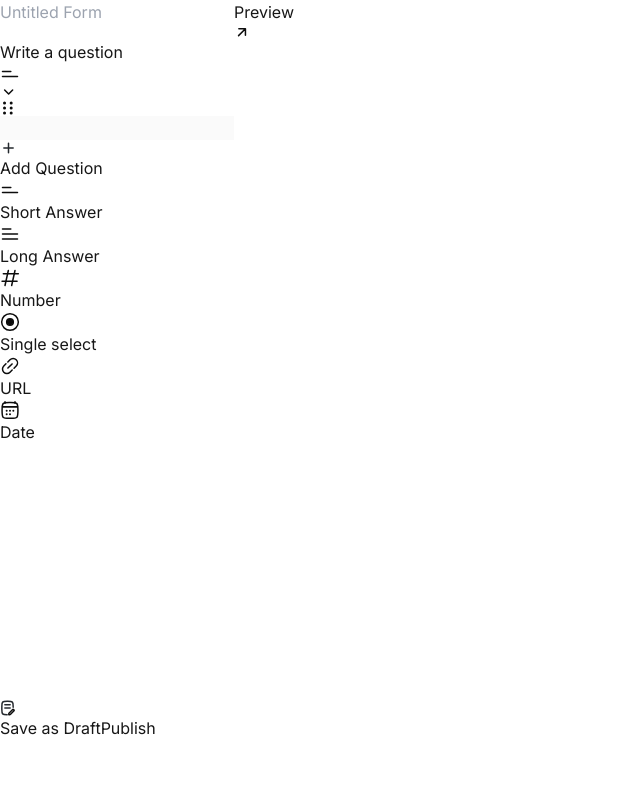
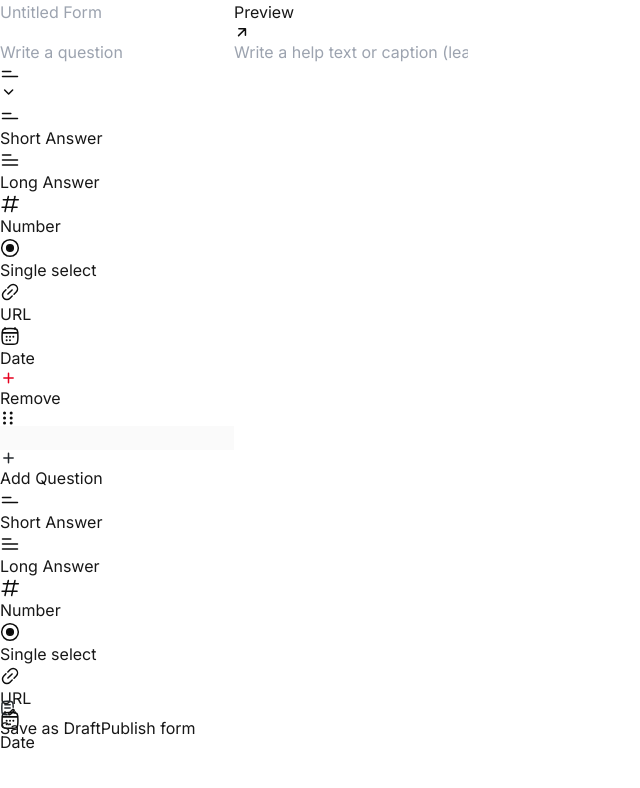
Before and after one commit to aviralj02/next-form-builder, a Next.js app: page /builder in a window 1280 px wide. Both pictures are taken after a click on the item "Short Answer". Shown: the top 788 px of the page, without its empty margins (0-640 px from the left). Built offline with nearby package versions, Linux system fonts and the light colour scheme.

Commit message:
feat: :sparkles: init zustand + create questionStore + update questions on demand + add builder footer + update README

```diff
--- a/package.json
+++ b/package.json
@@ -13,7 +13,8 @@
     "next": "15.0.4",
     "react": "^19.0.0",
     "react-dom": "^19.0.0",
-    "tailwind-merge": "^2.5.5"
+    "tailwind-merge": "^2.5.5",
+    "zustand": "^5.0.2"
   },
   "devDependencies": {
     "@types/node": "^20",
--- a/src/components/AddQuestionDropdown.tsx
+++ b/src/components/AddQuestionDropdown.tsx
@@ -7,50 +7,35 @@ import UrlIcon from "./icons/UrlIcon";
 import DateIcon from "./icons/DateIcon";
 import NumberIcon from "./icons/NumberIcon";
 import { QuestionType } from "@/typings/enums";
+import useQuestionStore from "@/store/questionStore";
+import { questionTypes } from "@/lib/constants";
 
 type Props = {
   isDropdownVisible: boolean;
-  addQuestion: (questionType: QuestionType) => void;
+  setIsDropdownVisible: (value: boolean) => void;
   isAbove: boolean;
 };
 
 const AddQuestionDropdown = ({
   isDropdownVisible,
-  addQuestion,
+  setIsDropdownVisible,
   isAbove,
 }: Props) => {
-  const questionTypes = [
-    {
-      label: "Short Answer",
-      icon: <ShortAnswerIcon />,
-      type: QuestionType.SHORT_ANS,
-    },
-    {
-      label: "Long Answer",
-      icon: <LongAnswerIcon />,
-      type: QuestionType.LONG_ANS,
-    },
-    {
-      label: "Number",
-      icon: <NumberIcon />,
-      type: QuestionType.NUMBER,
-    },
-    {
-      label: "Single select",
-      icon: <SelectIcon />,
-      type: QuestionType.SINGLE_SELECT,
-    },
-    {
-      label: "URL",
-      icon: <UrlIcon />,
-      type: QuestionType.URL,
-    },
-    {
-      label: "Date",
-      icon: <DateIcon />,
-      type: QuestionType.DATE,
-    },
-  ];
+  const { addQuestion } = useQuestionStore();
+
+  const handleAddQuestion = (quesType: QuestionType) => {
+    addQuestion({
+      id: crypto.randomUUID(),
+      formId: "123",
+      title: "",
+      helpText: "",
+      type: quesType,
+      options:
+        quesType === QuestionType.SINGLE_SELECT ? ["Option 1"] : undefined,
+    });
+
+    setIsDropdownVisible(false);
+  };
 
   return (
     <ul
@@ -64,7 +49,7 @@ const AddQuestionDropdown = ({
         <li
           className="p-2 hover:bg-gray-100 rounded capitalize flex items-center gap-2 cursor-pointer"
           key={option.label}
-          onClick={() => addQuestion(option.type)}
+          onClick={() => handleAddQuestion(option.type)}
         >
           {option.icon}
           {option.label}
--- a/src/components/FormBuilder.tsx
+++ b/src/components/FormBuilder.tsx
@@ -4,34 +4,26 @@ import React, { ChangeEvent, useEffect, useRef, useState } from "react";
 import PageWrapper from "./PageWrapper";
 import Button from "./Button";
 import Link from "next/link";
-import { ButtonType, QuestionType } from "@/typings/enums";
+import { ButtonType } from "@/typings/enums";
 import TopRightArrow from "./icons/TopRightArrow";
 import PlusIcon from "./icons/PlusIcon";
-import { Question } from "@/typings/typings";
 import AddQuestionDropdown from "./AddQuestionDropdown";
 import QuestionComponent from "./QuestionComponent";
 import { cn } from "@/lib/utils";
 import DraftIcon from "./icons/DraftIcon";
 import TickIcon from "./icons/TickIcon";
+import useQuestionStore from "@/store/questionStore";
 
 type Props = {};
 
 const FormBuilder = (props: Props) => {
+  const { questions } = useQuestionStore();
+
   const [formTitle, setFormTitle] = useState<string>("");
-  const [questions, setQuestions] = useState<Question[]>([]);
   const [isDropdownVisible, setIsDropdownVisible] = useState<boolean>(false);
   const [dropdownAbove, setDropdownAbove] = useState<boolean>(false);
 
   const buttonRef = useRef<HTMLDivElement | null>(null);
-
-  const addQuestion = (questionType: QuestionType) => {
-    setQuestions((prevQuestions) => [
-      ...prevQuestions,
-      { formId: "123", title: "Write a question", type: questionType },
-    ]);
-
-    setIsDropdownVisible(false);
-  };
 
   useEffect(() => {
     if (isDropdownVisible && buttonRef.current) {
@@ -52,7 +44,7 @@ const FormBuilder = (props: Props) => {
           onChange={(e: ChangeEvent<HTMLInputElement>) =>
             setFormTitle(e.target.value)
           }
-          className="outline-none py-1 px-2 font-medium text-lg"
+          className="outline-none py-1 px-2 font-medium text-lg w-full"
         />
 
         <Link href="/preview">
@@ -68,8 +60,8 @@ const FormBuilder = (props: Props) => {
         style={{ height: "calc(100vh - 140px)" }}
       >
         <div className="flex flex-col gap-4">
-          {questions.map((ques, index) => (
-            <QuestionComponent key={index} ques={ques} />
+          {questions.map((ques) => (
+            <QuestionComponent key={ques.id} ques={ques} />
           ))}
         </div>
 
@@ -91,7 +83,7 @@ const FormBuilder = (props: Props) => {
 
           <AddQuestionDropdown
             isDropdownVisible={isDropdownVisible}
-            addQuestion={addQuestion}
+            setIsDropdownVisible={setIsDropdownVisible}
             isAbove={dropdownAbove}
           />
         </div>
@@ -101,8 +93,13 @@ const FormBuilder = (props: Props) => {
         <Button buttonType={ButtonType.ACTIVE}>
           <DraftIcon /> Save as Draft
         </Button>
-        <Button buttonType={ButtonType.SUBMIT}>
-          <TickIcon /> Publish
+        <Button
+          buttonType={ButtonType.SUBMIT}
+          onClick={() => {
+            console.log(questions);
+          }}
+        >
+          <TickIcon /> Publish form
         </Button>
       </div>
     </PageWrapper>
--- a/src/components/QuestionComponent.tsx
+++ b/src/components/QuestionComponent.tsx
@@ -1,6 +1,6 @@
 import { QuestionType } from "@/typings/enums";
 import { Question } from "@/typings/typings";
-import React, { ReactNode } from "react";
+import React, { ChangeEvent, ReactNode, useState } from "react";
 import ShortAnswerIcon from "./icons/ShortAnswerIcon";
 import LongAnswerIcon from "./icons/LongAnswerIcon";
 import NumberIcon from "./icons/NumberIcon";
@@ -9,12 +9,20 @@ import UrlIcon from "./icons/UrlIcon";
 import DateIcon from "./icons/DateIcon";
 import DropdownIcon from "./icons/DropdownIcon";
 import DragIcon from "./icons/DragIcon";
+import useQuestionStore from "@/store/questionStore";
+import PlusIcon from "./icons/PlusIcon";
+import { cn } from "@/lib/utils";
+import { questionTypes } from "@/lib/constants";
 
 type Props = {
   ques: Question;
 };
 
 const QuestionComponent = ({ ques }: Props) => {
+  const { updateQuestion, removeQuestion } = useQuestionStore();
+  const [isTypeDropdownVisible, setIsTypeDropdownVisible] =
+    useState<boolean>(false);
+
   let icon: ReactNode;
   let inputArea: ReactNode;
 
@@ -52,11 +60,65 @@ const QuestionComponent = ({ ques }: Props) => {
     case QuestionType.SINGLE_SELECT:
       icon = <SelectIcon />;
       inputArea = (
+        <div className="flex flex-col gap-2">
+          {ques.options?.map((option, index) => (
+            <div key={index} className="flex items-center gap-2">
+              <input
+                type="radio"
+                name={`single-select-${ques.id}`}
+                disabled
+                className="h-4 w-4"
+              />
+
               <input
                 type="text"
-          className="outline-none border rounded-lg py-1 px-3"
+                value={option}
+                onChange={(e) => {
+                  const newOptions = [...(ques.options || [])];
+                  newOptions[index] = e.target.value;
+                  updateQuestion(ques.id, { options: newOptions });
+                }}
+                className="flex-grow outline-none border px-2 py-1 rounded-lg text-sm"
+                placeholder={`Option ${index + 1}`}
+              />
+
+              {/* DELETE */}
+              <button
+                onClick={() => {
+                  const newOptions = ques.options?.filter(
+                    (_, i) => i !== index
+                  );
+                  updateQuestion(ques.id, { options: newOptions });
+                }}
+                className="text-red-500 hover:text-red-700"
+              >
+                &times;
+              </button>
+            </div>
+          ))}
+
+          {/* ADD */}
+          <div className="flex items-center gap-2">
+            <input type="radio" disabled className="h-4 w-4" />
+
+            <input
+              type="text"
+              className="flex-grow outline-none border px-2 py-1 rounded-lg text-sm mr-2"
+              placeholder={`Option ${
+                ques.options !== undefined ? ques.options?.length + 1 : 1
+              }`}
               disabled
             />
+            <button
+              onClick={() => {
+                const newOptions = [...(ques.options || []), ""];
+                updateQuestion(ques.id, { options: newOptions });
+              }}
+            >
+              <PlusIcon />
+            </button>
+          </div>
+        </div>
       );
       break;
     case QuestionType.URL:
@@ -74,7 +136,7 @@ const QuestionComponent = ({ ques }: Props) => {
       inputArea = (
         <input
           type="date"
-          className="outline-none border rounded-lg py-1 px-3"
+          className="outline-none border rounded-lg py-1 px-3 text-[#959DA5]"
           disabled
         />
       );
@@ -87,15 +149,77 @@ const QuestionComponent = ({ ques }: Props) => {
   return (
     <div className="p-4 border rounded-2xl flex flex-col gap-2 hover:bg-[#FAFBFC]">
       <div className="flex items-center justify-between">
-        <h3 className="text-sm font-semibold">{ques.title}</h3>
+        <div className="flex flex-col gap-1 w-full mr-5">
+          <input
+            type="text"
+            className="text-sm font-semibold outline-none bg-transparent"
+            placeholder={
+              ques.type === QuestionType.URL
+                ? "Link to your best work"
+                : "Write a question"
+            }
+            value={ques.title}
+            onChange={(e: ChangeEvent<HTMLInputElement>) =>
+              updateQuestion(ques.id, { title: e.target.value })
+            }
+          />
+          <input
+            type="text"
+            className="text-xs outline-none bg-transparent"
+            placeholder="Write a help text or caption (leave empty if not needed)."
+            value={ques.helpText}
+            onChange={(e: ChangeEvent<HTMLInputElement>) =>
+              updateQuestion(ques.id, { helpText: e.target.value })
+            }
+          />
+        </div>
 
         <div className="flex items-center gap-2">
-          <div className="flex items-center">
+          <div className="relative">
+            <button
+              className="flex items-center gap-1 opacity-50"
+              onClick={() => setIsTypeDropdownVisible((prev) => !prev)}
+            >
               {icon}
               <DropdownIcon />
+            </button>
+
+            {/* Dropdown Menu */}
+            <ul
+              className={cn(
+                "absolute top-full transition-transform duration-300 right-0 mt-2 w-max origin-top-right bg-white border rounded-lg shadow-lg z-10",
+                isTypeDropdownVisible
+                  ? "scale-100 opacity-100"
+                  : "scale-0 opacity-0"
+              )}
+            >
+              {questionTypes.map((option) => (
+                <li
+                  key={option.type}
+                  className="flex items-center gap-2 p-2 hover:bg-gray-100 cursor-pointer text-xs font-medium"
+                  onClick={() => {
+                    updateQuestion(ques.id, { type: option.type });
+                    setIsTypeDropdownVisible(false);
+                  }}
+                >
+                  {option.icon}
+                  {option.label}
+                </li>
+              ))}
+
+              <li
+                className="flex items-center gap-2 p-2 hover:bg-gray-100 text-red-500 cursor-pointer text-xs font-medium"
+                onClick={() => removeQuestion(ques.id)}
+              >
+                <PlusIcon className="transform rotate-45" danger />
+                Remove
+              </li>
+            </ul>
           </div>
 
+          <div className="opacity-50">
             <DragIcon />
+          </div>
         </div>
       </div>
 
--- a/src/components/icons/PlusIcon.tsx
+++ b/src/components/icons/PlusIcon.tsx
@@ -1,8 +1,11 @@
 import React from "react";
 
-type Props = {};
+type Props = {
+  className?: string;
+  danger?: boolean;
+};
 
-const PlusIcon = (props: Props) => {
+const PlusIcon = ({ className, danger = false }: Props) => {
   return (
     <svg
       width="17"
@@ -10,10 +13,11 @@ const PlusIcon = (props: Props) => {
       viewBox="0 0 17 16"
       fill="none"
       xmlns="http://www.w3.org/2000/svg"
+      className={className}
     >
       <path
         d="M3.83337 7.99992H8.50004M13.1667 7.99992H8.50004M8.50004 7.99992V3.33325M8.50004 7.99992V12.6666"
-        stroke="#24292E"
+        stroke={danger ? "#e6001f" : "#24292E"}
         strokeWidth="1.5"
         strokeLinecap="round"
         strokeLinejoin="round"
--- /dev/null
+++ b/src/lib/constants.tsx
@@ -0,0 +1,45 @@
+import DateIcon from "@/components/icons/DateIcon";
+import LongAnswerIcon from "@/components/icons/LongAnswerIcon";
+import NumberIcon from "@/components/icons/NumberIcon";
+import SelectIcon from "@/components/icons/SelectIcon";
+import ShortAnswerIcon from "@/components/icons/ShortAnswerIcon";
+import UrlIcon from "@/components/icons/UrlIcon";
+import { QuestionType } from "@/typings/enums";
+import { ReactNode } from "react";
+
+export const questionTypes: {
+  label: string;
+  type: QuestionType;
+  icon: ReactNode;
+}[] = [
+  {
+    label: "Short Answer",
+    icon: <ShortAnswerIcon />,
+    type: QuestionType.SHORT_ANS,
+  },
+  {
+    label: "Long Answer",
+    icon: <LongAnswerIcon />,
+    type: QuestionType.LONG_ANS,
+  },
+  {
+    label: "Number",
+    icon: <NumberIcon />,
+    type: QuestionType.NUMBER,
+  },
+  {
+    label: "Single select",
+    icon: <SelectIcon />,
+    type: QuestionType.SINGLE_SELECT,
+  },
+  {
+    label: "URL",
+    icon: <UrlIcon />,
+    type: QuestionType.URL,
+  },
+  {
+    label: "Date",
+    icon: <DateIcon />,
+    type: QuestionType.DATE,
+  },
+];
--- /dev/null
+++ b/src/store/questionStore.ts
@@ -0,0 +1,29 @@
+import { Question } from "@/typings/typings";
+import { create } from "zustand";
+
+type QuestionStore = {
+  questions: Question[];
+  addQuestion: (question: Question) => void;
+  updateQuestion: (id: string, updates: Partial<Question>) => void;
+  removeQuestion: (id: string) => void;
+};
+
+const useQuestionStore = create<QuestionStore>((set) => ({
+  questions: [],
+  addQuestion: (question) =>
+    set((state) => ({
+      questions: [...state.questions, question],
+    })),
+  updateQuestion: (id, updates) =>
+    set((state) => ({
+      questions: state.questions.map((q) =>
+        q.id === id ? { ...q, ...updates } : q
+      ),
+    })),
+  removeQuestion: (id) =>
+    set((state) => ({
+      questions: state.questions.filter((q) => q.id !== id),
+    })),
+}));
+
+export default useQuestionStore;
--- a/src/typings/typings.d.ts
+++ b/src/typings/typings.d.ts
@@ -1,8 +1,10 @@
 import { QuestionType } from "./enums";
 
 interface Question {
+  id: string;
   formId: string;
   title: string;
-  helpText?: string;
+  helpText: string;
   type: QuestionType;
+  options?: string[];
 }
```
Also changed, not shown: 2 other files (tests, documents, lock files or other folders). Lines whose indentation alone changed are shown as unchanged.
